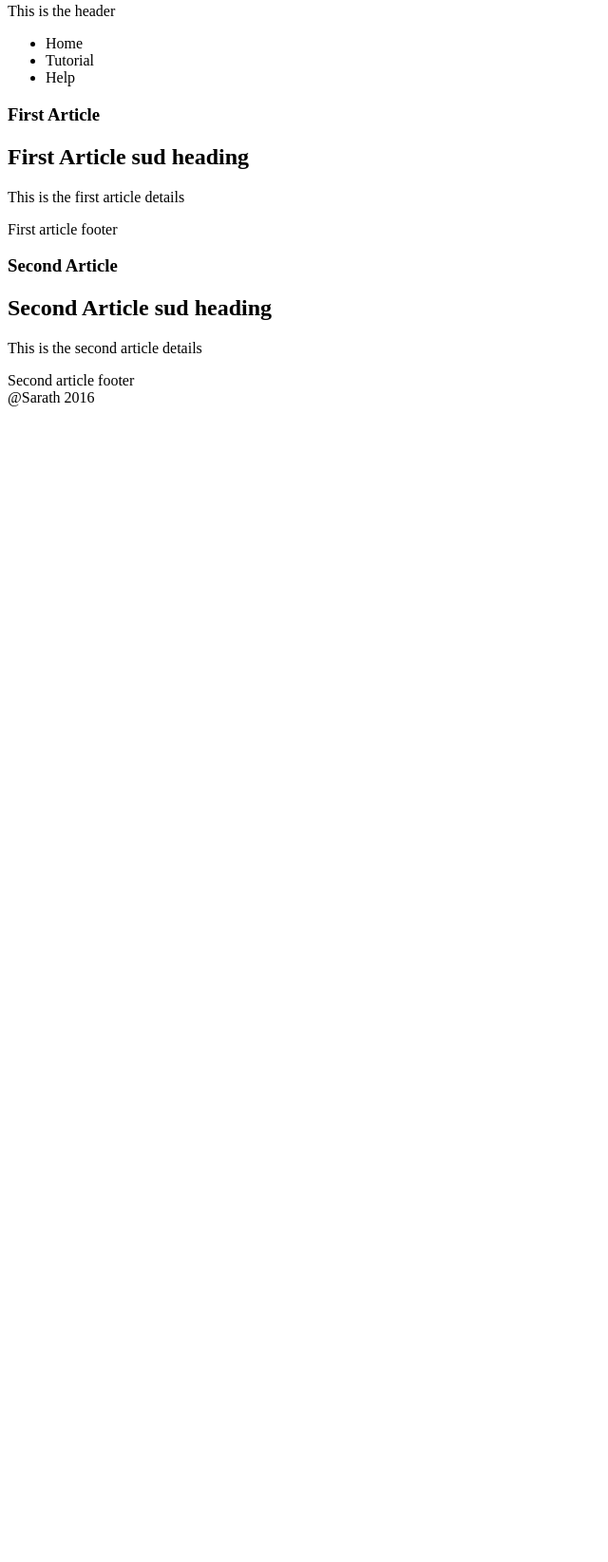
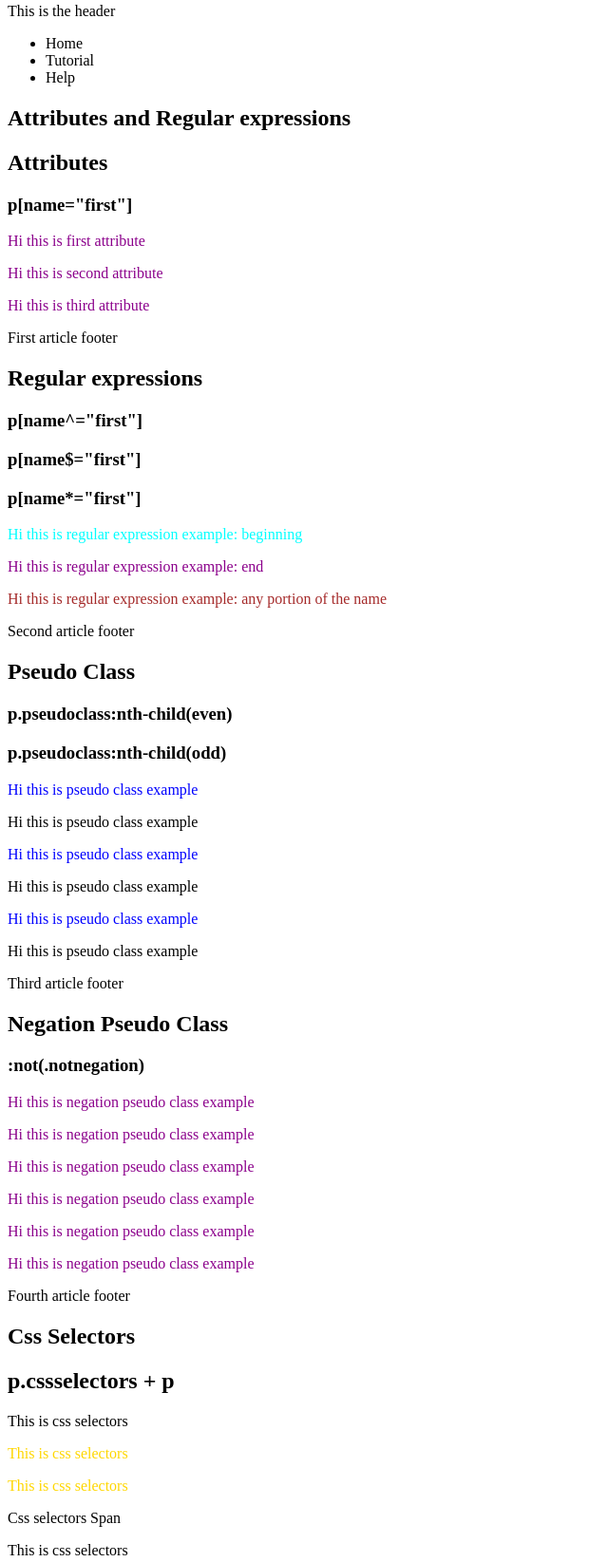
Before and after one commit to sarathiscookie/html5css3, a plain HTML site: page index.html in a window 1280 px wide. Shown: the part 5-1650 px from the top of the page at 95% size, without its empty margins (0-640 px from the left). Before the commit the page ends 800 px from the top, so only its background shows below. Drawn offline with Linux system fonts and the light colour scheme.

Commit message:
Added attributes, pseudo-class, selectors

```diff
--- a/index.html
+++ b/index.html
@@ -3,34 +3,105 @@
 <head>
     <meta charset="UTF-8">
     <title>Title</title>
+    <link href="main.css" rel="stylesheet">
 </head>
 <body>
-<header>This is the header</header>
+<header class="notnegation">This is the header</header>
 <nav>
     <ul>
-        <li>Home</li>
-        <li>Tutorial</li>
-        <li>Help</li>
+        <li class="notnegation">Home</li>
+        <li class="notnegation">Tutorial</li>
+        <li class="notnegation">Help</li>
     </ul>
 </nav>
 <section>
+    <h1 class="notnegation">Attributes and Regular expressions</h1>
     <article>
         <header>
-            <h1>First Article</h1>
-            <h2>First Article sud heading</h2>
+            <h2 class="notnegation">Attributes</h2>
+            <h3 class="notnegation">p[name="first"]</h3>
         </header>
-        <p>This is the first article details</p>
-        <footer>First article footer</footer>
+        <p name="first notnegation">Hi this is first attribute</p>
+        <p name="first notnegation">Hi this is second attribute</p>
+        <p name="first notnegation">Hi this is third attribute</p>
+        <footer class="notnegation">First article footer</footer>
     </article>
     <article>
         <header>
-            <h1>Second Article</h1>
-            <h2>Second Article sud heading</h2>
+            <h2 class="notnegation">Regular expressions</h2>
+            <h3 class="notnegation">p[name^="first"]</h3>
+            <h3 class="notnegation">p[name$="first"]</h3>
+            <h3 class="notnegation">p[name*="first"]</h3>
         </header>
-        <p>This is the second article details</p>
-        <footer>Second article footer</footer>
+        <p name="second notnegation">Hi this is regular expression example: beginning</p>
+        <p name="rowattribute notnegation">Hi this is regular expression example: end</p>
+        <p name="paragraph notnegation">Hi this is regular expression example: any portion of the name</p>
+        <footer class="notnegation">Second article footer</footer>
+    </article>
+    <article>
+        <header>
+            <h2 class="notnegation">Pseudo Class</h2>
+            <h3 class="notnegation">p.pseudoclass:nth-child(even)</h3>
+            <h3 class="notnegation">p.pseudoclass:nth-child(odd)</h3>
+        </header>
+        <p class="pseudoclass notnegation">Hi this is pseudo class example</p>
+        <p class="pseudoclass notnegation">Hi this is pseudo class example</p>
+        <p class="pseudoclass notnegation">Hi this is pseudo class example</p>
+        <p class="pseudoclass notnegation">Hi this is pseudo class example</p>
+        <p class="pseudoclass notnegation">Hi this is pseudo class example</p>
+        <p class="pseudoclass notnegation">Hi this is pseudo class example</p>
+        <footer class="notnegation">Third article footer</footer>
+    </article>
+    <article>
+        <header>
+            <h2 class="notnegation">Negation Pseudo Class</h2>
+            <h3 class="notnegation">:not(.notnegation)</h3>
+        </header>
+        <p class="negationpseudoclass">Hi this is negation pseudo class example</p>
+        <p class="negationpseudoclass">Hi this is negation pseudo class example</p>
+        <p class="negationpseudoclass">Hi this is negation pseudo class example</p>
+        <p class="negationpseudoclass">Hi this is negation pseudo class example</p>
+        <p class="negationpseudoclass">Hi this is negation pseudo class example</p>
+        <p class="negationpseudoclass">Hi this is negation pseudo class example</p>
+        <footer class="notnegation">Fourth article footer</footer>
+    </article>
+    <article>
+        <header>
+            <h2 class="notnegation">Css Selectors</h2>
+            <h2 class="notnegation">p.cssselectors + p</h2>
+        </header>
+        <div>
+            <p class="cssselectors notnegation">This is css selectors</p>
+            <p class="cssselectors notnegation">This is css selectors</p>
+            <p class="cssselectors notnegation">This is css selectors</p>
+            <span class="notnegation">Css selectors Span</span>
+            <p class="cssselectors notnegation">This is css selectors</p>
+            <p class="cssselectors notnegation">This is css selectors</p>
+            <p class="cssselectors notnegation">This is css selectors</p>
+        </div>
+        <footer class="notnegation">Fourth article footer</footer>
+    </article>
+    <article>
+        <header>
+            <h2 class="notnegation">Css Selectors</h2>
+            <h2 class="notnegation">p.cssselector ~ p</h2>
+        </header>
+        <div>
+            <p class="cssselector notnegation">This is css selectors</p>
+            <p class="cssselector notnegation">This is css selectors</p>
+            <p class="cssselector notnegation">This is css selectors</p>
+            <span class="notnegation">Css selectors Span</span>
+            <p class="cssselector notnegation">This is css selectors</p>
+            <p class="cssselector notnegation">This is css selectors</p>
+            <p class="cssselector notnegation">This is css selectors</p>
+        </div>
+        <footer class="notnegation">Fifth article footer</footer>
     </article>
 </section>
-<footer>@Sarath 2016</footer>
+<footer class="notnegation">@Sarath 2016</footer>
+
+
+video 9 next
+
 </body>
 </html>
--- /dev/null
+++ b/main.css
@@ -0,0 +1,20 @@
+*{color: black;}
+/* attribute */
+p[name="first"]{color:green;}
+
+/* regular expression */
+p[name^="second"]{color: aqua;} /* ^= starting with second */
+p[name$="attribute"]{color: blueviolet;} /* $= ending with attribute */
+p[name*="grap"]{color: brown;} /* *= word contains attri */
+
+/* pseudo-class */
+p.pseudoclass:nth-child(even){color: blue;}
+
+/* negation-pseudo-class */
+:not(.notnegation){color: darkmagenta;}
+
+/* selectors */
+p.cssselectors + p{color: gold;}
+
+/* selectors */
+p.cssselector ~ p{color: orange;}
```
